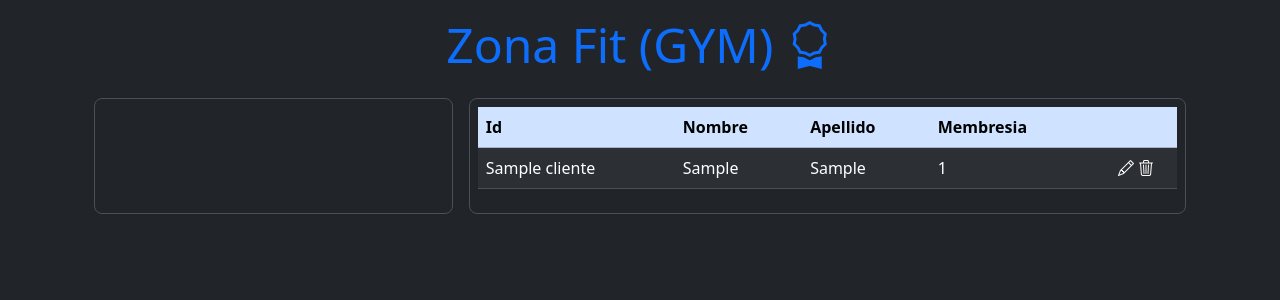
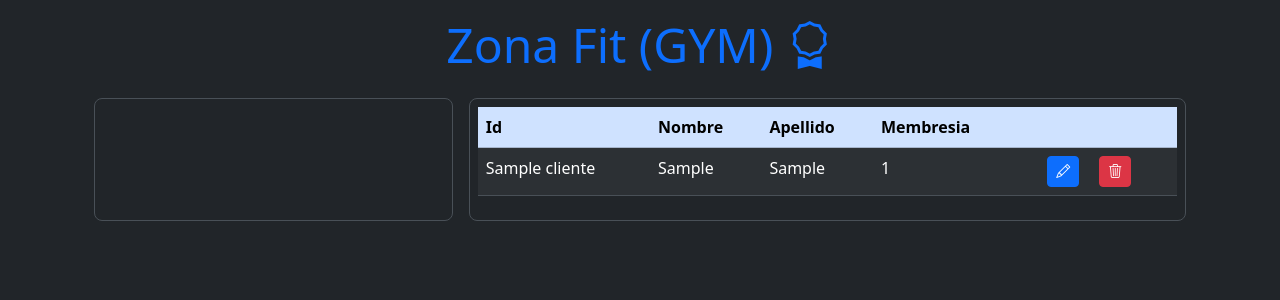
Before and after one commit to Nahuelgarcia12/Cursopy, a Flask app: page / in a window 1280 px wide. Shown: the top 300 px of the page. Run offline with Flask 3, Linux system fonts and the light colour scheme; tables that the repository leaves empty or names only in its code hold one stand-in row (values such as "Sample post").

Commit message:
estilo de iconos

```diff
--- a/cursopython/Zonafit/templates/index.html
+++ b/cursopython/Zonafit/templates/index.html
@@ -46,8 +46,14 @@
                                 <td>{{cliente.membresia}}</td>
                                 <td class="text-center">
                                     <div>
-                                        <i class="bi bi-pencil"></i>
-                                        <i class="bi bi-trash3"></i>
+                                        <a href="/editar/{{cliente.id}}" class="btn btn-primary btn-sm me-3 ">
+                                            <i class="bi bi-pencil"></i>
+                                        </a>
+                                         <a href="/eliminar/{{cliente.id}}" class="btn btn-danger btn-sm me-3 ">
+                                            <i class="bi bi-trash3"></i>
+                                        </a>
+
+
                                     </div>
                                 </td>
                             </tr>
```
